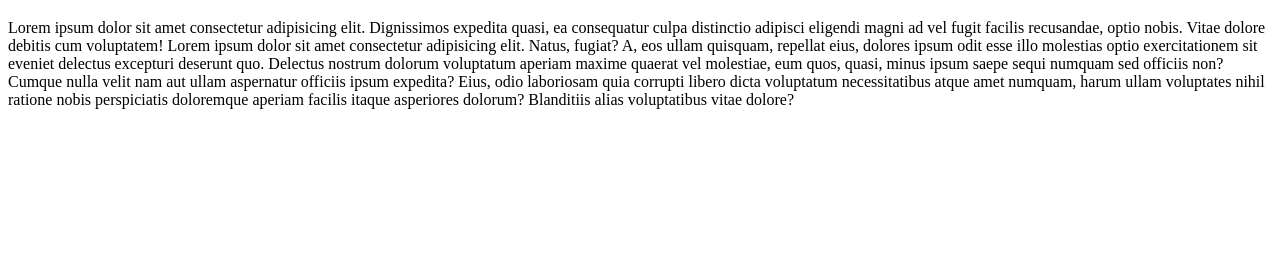
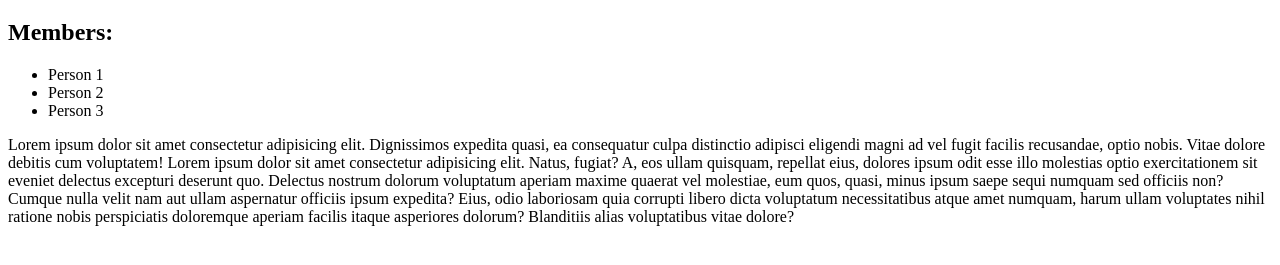
Before and after one commit to patricko5/Learn-Session-Git, a plain HTML site: page teams/example.html in a window 1280 px wide. Shown: the part 61-326 px from the top of the page. Drawn offline with Linux system fonts and the light colour scheme.

Commit message:
fixed task

```diff
--- a/teams/example.html
+++ b/teams/example.html
@@ -1,17 +1,33 @@
 <!DOCTYPE html>
 <html lang="en">
-<head>
-    <meta charset="UTF-8">
-    <meta http-equiv="X-UA-Compatible" content="IE=edge">
-    <meta name="viewport" content="width=device-width, initial-scale=1.0">
+  <head>
+    <meta charset="UTF-8" />
+    <meta http-equiv="X-UA-Compatible" content="IE=edge" />
+    <meta name="viewport" content="width=device-width, initial-scale=1.0" />
     <title>Document</title>
-</head>
-<body>
-   <h1>Example</h1>
-   Lorem ipsum dolor sit amet consectetur adipisicing elit. Dignissimos expedita quasi, ea consequatur culpa distinctio adipisci eligendi magni ad vel fugit facilis recusandae, optio nobis. Vitae dolore debitis cum voluptatem!
-
-   Lorem ipsum dolor sit amet consectetur adipisicing elit. Natus, fugiat? A, eos ullam quisquam, repellat eius, dolores ipsum odit esse illo molestias optio exercitationem sit eveniet delectus excepturi deserunt quo.
-   Delectus nostrum dolorum voluptatum aperiam maxime quaerat vel molestiae, eum quos, quasi, minus ipsum saepe sequi numquam sed officiis non? Cumque nulla velit nam aut ullam aspernatur officiis ipsum expedita?
-   Eius, odio laboriosam quia corrupti libero dicta voluptatum necessitatibus atque amet numquam, harum ullam voluptates nihil ratione nobis perspiciatis doloremque aperiam facilis itaque asperiores dolorum? Blanditiis alias voluptatibus vitae dolore?
-</body>
+  </head>
+  <body>
+    <h1>Example</h1>
+    <h2>Members:</h2>
+<ul>
+    <li>Person 1</li>
+    <li>Person 2</li>
+    <li>Person 3</li>
+</ul>
+    <p>
+      Lorem ipsum dolor sit amet consectetur adipisicing elit. Dignissimos
+      expedita quasi, ea consequatur culpa distinctio adipisci eligendi magni ad
+      vel fugit facilis recusandae, optio nobis. Vitae dolore debitis cum
+      voluptatem! Lorem ipsum dolor sit amet consectetur adipisicing elit.
+      Natus, fugiat? A, eos ullam quisquam, repellat eius, dolores ipsum odit
+      esse illo molestias optio exercitationem sit eveniet delectus excepturi
+      deserunt quo. Delectus nostrum dolorum voluptatum aperiam maxime quaerat
+      vel molestiae, eum quos, quasi, minus ipsum saepe sequi numquam sed
+      officiis non? Cumque nulla velit nam aut ullam aspernatur officiis ipsum
+      expedita? Eius, odio laboriosam quia corrupti libero dicta voluptatum
+      necessitatibus atque amet numquam, harum ullam voluptates nihil ratione
+      nobis perspiciatis doloremque aperiam facilis itaque asperiores dolorum?
+      Blanditiis alias voluptatibus vitae dolore?
+    </p>
+  </body>
 </html>
```
Also changed, not shown: index.html (+1 -1 lines).
